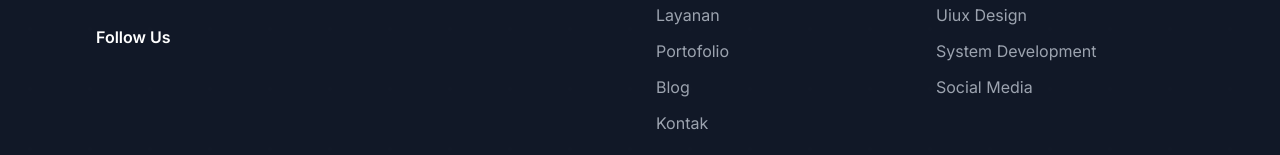
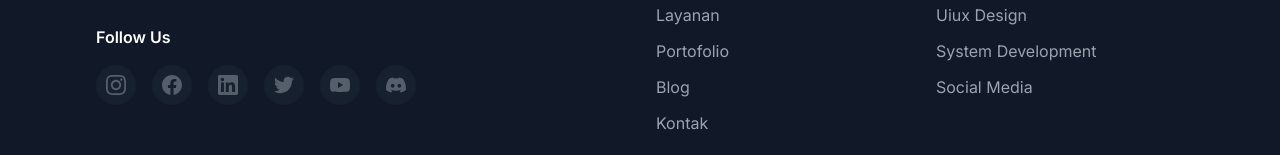
Before and after one commit to bajramedia/Company-Profile, a Next.js app: page / in a window 1280 px wide. Shown: the part 7660-7815 px from the top of the page. Built offline with nearby package versions, Linux system fonts and the light colour scheme; no server answers.

Commit message:
add discord link 02

```diff
--- a/src/components/Footer.tsx
+++ b/src/components/Footer.tsx
@@ -72,52 +72,44 @@ export default function Footer() {
                             <div className="space-y-4">
                                 <h4 className="font-semibold text-white">{t('Follow Us') || 'Follow Us'}</h4>
                                 <div className="flex space-x-4">
-                                    {!loading && publicSettings?.socialLinks?.instagram && (
-                                        <a href={publicSettings.socialLinks.instagram} target="_blank" rel="noopener noreferrer" className="w-10 h-10 bg-gray-800 hover:bg-green-500 rounded-full flex items-center justify-center transition-colors duration-300 group">
+                                    {!loading && publicSettings?.socialLinks && (
+                                        <>
+                                            <a href={publicSettings.socialLinks.instagram || '#'} target="_blank" rel="noopener noreferrer" className={`w-10 h-10 bg-gray-800 hover:bg-green-500 rounded-full flex items-center justify-center transition-colors duration-300 group ${!publicSettings.socialLinks.instagram && 'opacity-50 cursor-not-allowed'}`}>
                                                 <svg className="w-5 h-5 text-gray-400 group-hover:text-white transition-colors" fill="currentColor" viewBox="0 0 24 24">
                                                     <path d="M12 2.163c3.204 0 3.584.012 4.85.07 3.252.148 4.771 1.691 4.919 4.919.058 1.265.069 1.645.069 4.849 0 3.205-.012 3.584-.069 4.849-.149 3.225-1.664 4.771-4.919 4.919-1.266.058-1.644.07-4.85.07-3.204 0-3.584-.012-4.849-.07-3.26-.149-4.771-1.699-4.919-4.92-.058-1.265-.07-1.644-.07-4.849 0-3.204.013-3.583.07-4.849.149-3.227 1.664-4.771 4.919-4.919 1.266-.057 1.645-.069 4.849-.069zm0-2.163c-3.259 0-3.667.014-4.947.072-4.358.2-6.78 2.618-6.98 6.98-.059 1.281-.073 1.689-.073 4.948 0 3.259.014 3.668.072 4.948.2 4.358 2.618 6.78 6.98 6.98 1.281.058 1.689.072 4.948.072 3.259 0 3.668-.014 4.948-.072 4.354-.2 6.782-2.618 6.979-6.98.059-1.28.073-1.689.073-4.948 0-3.259-.014-3.667-.072-4.947-.196-4.354-2.617-6.78-6.979-6.98-1.281-.059-1.69-.073-4.949-.073zm0 5.838c-3.403 0-6.162 2.759-6.162 6.162s2.759 6.163 6.162 6.163 6.162-2.759 6.162-6.163c0-3.403-2.759-6.162-6.162-6.162zm0 10.162c-2.209 0-4-1.79-4-4 0-2.209 1.791-4 4-4s4 1.791 4 4c0 2.21-1.791 4-4 4zm6.406-11.845c-.796 0-1.441.645-1.441 1.44s.645 1.44 1.441 1.44c.795 0 1.439-.645 1.439-1.44s-.644-1.44-1.439-1.44z" />
                                                 </svg>
                                             </a>
-                                    )}
 
-                                    {!loading && publicSettings?.socialLinks?.facebook && (
-                                        <a href={publicSettings.socialLinks.facebook} target="_blank" rel="noopener noreferrer" className="w-10 h-10 bg-gray-800 hover:bg-green-500 rounded-full flex items-center justify-center transition-colors duration-300 group">
+                                            <a href={publicSettings.socialLinks.facebook || '#'} target="_blank" rel="noopener noreferrer" className={`w-10 h-10 bg-gray-800 hover:bg-green-500 rounded-full flex items-center justify-center transition-colors duration-300 group ${!publicSettings.socialLinks.facebook && 'opacity-50 cursor-not-allowed'}`}>
                                                 <svg className="w-5 h-5 text-gray-400 group-hover:text-white transition-colors" fill="currentColor" viewBox="0 0 24 24">
                                                     <path d="M24 12.073c0-6.627-5.373-12-12-12s-12 5.373-12 12c0 5.99 4.388 10.954 10.125 11.854v-8.385H7.078v-3.47h3.047V9.43c0-3.007 1.792-4.669 4.533-4.669 1.312 0 2.686.235 2.686.235v2.953H15.83c-1.491 0-1.956.925-1.956 1.874v2.25h3.328l-.532 3.47h-2.796v8.385C19.612 23.027 24 18.062 24 12.073z" />
                                                 </svg>
                                             </a>
-                                    )}
 
-                                    {!loading && publicSettings?.socialLinks?.linkedin && (
-                                        <a href={publicSettings.socialLinks.linkedin} target="_blank" rel="noopener noreferrer" className="w-10 h-10 bg-gray-800 hover:bg-green-500 rounded-full flex items-center justify-center transition-colors duration-300 group">
+                                            <a href={publicSettings.socialLinks.linkedin || '#'} target="_blank" rel="noopener noreferrer" className={`w-10 h-10 bg-gray-800 hover:bg-green-500 rounded-full flex items-center justify-center transition-colors duration-300 group ${!publicSettings.socialLinks.linkedin && 'opacity-50 cursor-not-allowed'}`}>
                                                 <svg className="w-5 h-5 text-gray-400 group-hover:text-white transition-colors" fill="currentColor" viewBox="0 0 24 24">
                                                     <path d="M20.447 20.452h-3.554v-5.569c0-1.328-.027-3.037-1.852-3.037-1.853 0-2.136 1.445-2.136 2.939v5.667H9.351V9h3.414v1.561h.046c.477-.9 1.637-1.85 3.37-1.85 3.601 0 4.267 2.37 4.267 5.455v6.286zM5.337 7.433c-1.144 0-2.063-.926-2.063-2.065 0-1.138.92-2.063 2.063-2.063 1.14 0 2.064.925 2.064 2.063 0 1.139-.925 2.065-2.064 2.065zm1.782 13.019H3.555V9h3.564v11.452zM22.225 0H1.771C.792 0 0 .774 0 1.729v20.542C0 23.227.792 24 1.771 24h20.451C23.2 24 24 23.227 24 22.271V1.729C24 .774 23.2 0 22.222 0h.003z" />
                                                 </svg>
                                             </a>
-                                    )}
 
-                                    {!loading && publicSettings?.socialLinks?.twitter && (
-                                        <a href={publicSettings.socialLinks.twitter} target="_blank" rel="noopener noreferrer" className="w-10 h-10 bg-gray-800 hover:bg-green-500 rounded-full flex items-center justify-center transition-colors duration-300 group">
+                                            <a href={publicSettings.socialLinks.twitter || '#'} target="_blank" rel="noopener noreferrer" className={`w-10 h-10 bg-gray-800 hover:bg-green-500 rounded-full flex items-center justify-center transition-colors duration-300 group ${!publicSettings.socialLinks.twitter && 'opacity-50 cursor-not-allowed'}`}>
                                                 <svg className="w-5 h-5 text-gray-400 group-hover:text-white transition-colors" fill="currentColor" viewBox="0 0 24 24">
                                                     <path d="M23.953 4.57a10 10 0 01-2.825.775 4.958 4.958 0 002.163-2.723c-.951.555-2.005.959-3.127 1.184a4.92 4.92 0 00-8.384 4.482C7.69 8.095 4.067 6.13 1.64 3.162a4.822 4.822 0 00-.666 2.475c0 1.71.87 3.213 2.188 4.096a4.904 4.904 0 01-2.228-.616v.06a4.923 4.923 0 003.946 4.827 4.996 4.996 0 01-2.212.085 4.936 4.936 0 004.604 3.417 9.867 9.867 0 01-6.102 2.105c-.39 0-.779-.023-1.17-.067a13.995 13.995 0 007.557 2.209c9.053 0 13.998-7.496 13.998-13.985 0-.21 0-.42-.015-.63A9.935 9.935 0 0024 4.59z" />
                                                 </svg>
                                             </a>
-                                    )}
 
-                                    {!loading && publicSettings?.socialLinks?.youtube && (
-                                        <a href={publicSettings.socialLinks.youtube} target="_blank" rel="noopener noreferrer" className="w-10 h-10 bg-gray-800 hover:bg-green-500 rounded-full flex items-center justify-center transition-colors duration-300 group">
+                                            <a href={publicSettings.socialLinks.youtube || '#'} target="_blank" rel="noopener noreferrer" className={`w-10 h-10 bg-gray-800 hover:bg-green-500 rounded-full flex items-center justify-center transition-colors duration-300 group ${!publicSettings.socialLinks.youtube && 'opacity-50 cursor-not-allowed'}`}>
                                                 <svg className="w-5 h-5 text-gray-400 group-hover:text-white transition-colors" fill="currentColor" viewBox="0 0 24 24">
                                                     <path d="M23.498 6.186a3.016 3.016 0 0 0-2.122-2.136C19.505 3.545 12 3.545 12 3.545s-7.505 0-9.377.505A3.017 3.017 0 0 0 .502 6.186C0 8.07 0 12 0 12s0 3.93.502 5.814a3.016 3.016 0 0 0 2.122 2.136c1.871.505 9.376.505 9.376.505s7.505 0 9.377-.505a3.015 3.015 0 0 0 2.122-2.136C24 15.93 24 12 24 12s0-3.93-.502-5.814zM9.545 15.568V8.432L15.818 12l-6.273 3.568z" />
                                                 </svg>
                                             </a>
-                                    )}
 
-                                    {!loading && publicSettings?.socialLinks?.discord && (
-                                        <a href={publicSettings.socialLinks.discord} target="_blank" rel="noopener noreferrer" className="w-10 h-10 bg-gray-800 hover:bg-green-500 rounded-full flex items-center justify-center transition-colors duration-300 group">
+                                            <a href={publicSettings.socialLinks.discord || '#'} target="_blank" rel="noopener noreferrer" className={`w-10 h-10 bg-gray-800 hover:bg-green-500 rounded-full flex items-center justify-center transition-colors duration-300 group ${!publicSettings.socialLinks.discord && 'opacity-50 cursor-not-allowed'}`}>
                                                 <svg className="w-5 h-5 text-gray-400 group-hover:text-white transition-colors" fill="currentColor" viewBox="0 0 24 24">
                                                     <path d="M20.317 4.37a19.791 19.791 0 0 0-4.885-1.515.074.074 0 0 0-.079.037c-.21.375-.444.864-.608 1.25a18.27 18.27 0 0 0-5.487 0 12.64 12.64 0 0 0-.617-1.25.077.077 0 0 0-.079-.037A19.736 19.736 0 0 0 3.677 4.37a.07.07 0 0 0-.032.027C.533 9.046-.32 13.58.099 18.057a.082.082 0 0 0 .031.057 19.9 19.9 0 0 0 5.993 3.03.078.078 0 0 0 .084-.028 14.09 14.09 0 0 0 1.226-1.994.076.076 0 0 0-.041-.106 13.107 13.107 0 0 1-1.872-.892.077.077 0 0 1-.008-.128 10.2 10.2 0 0 0 .372-.292.074.074 0 0 1 .077-.01c3.928 1.793 8.18 1.793 12.062 0a.074.074 0 0 1 .078.01c.12.098.246.198.373.292a.077.077 0 0 1-.006.127 12.299 12.299 0 0 1-1.873.892.077.077 0 0 0-.041.107c.36.698.772 1.362 1.225 1.993a.076.076 0 0 0 .084.028 19.839 19.839 0 0 0 6.002-3.03.077.077 0 0 0 .032-.054c.5-5.177-.838-9.674-3.549-13.66a.061.061 0 0 0-.031-.03zM8.02 15.33c-1.183 0-2.157-1.085-2.157-2.419 0-1.333.956-2.419 2.157-2.419 1.21 0 2.176 1.096 2.157 2.42 0 1.333-.956 2.418-2.157 2.418zm7.975 0c-1.183 0-2.157-1.085-2.157-2.419 0-1.333.955-2.419 2.157-2.419 1.21 0 2.176 1.096 2.157 2.42 0 1.333-.946 2.418-2.157 2.418z"/>
                                                 </svg>
                                             </a>
+                                        </>
                                     )}
                                 </div>
                             </div>
```
Lines whose indentation alone changed are shown as unchanged.
